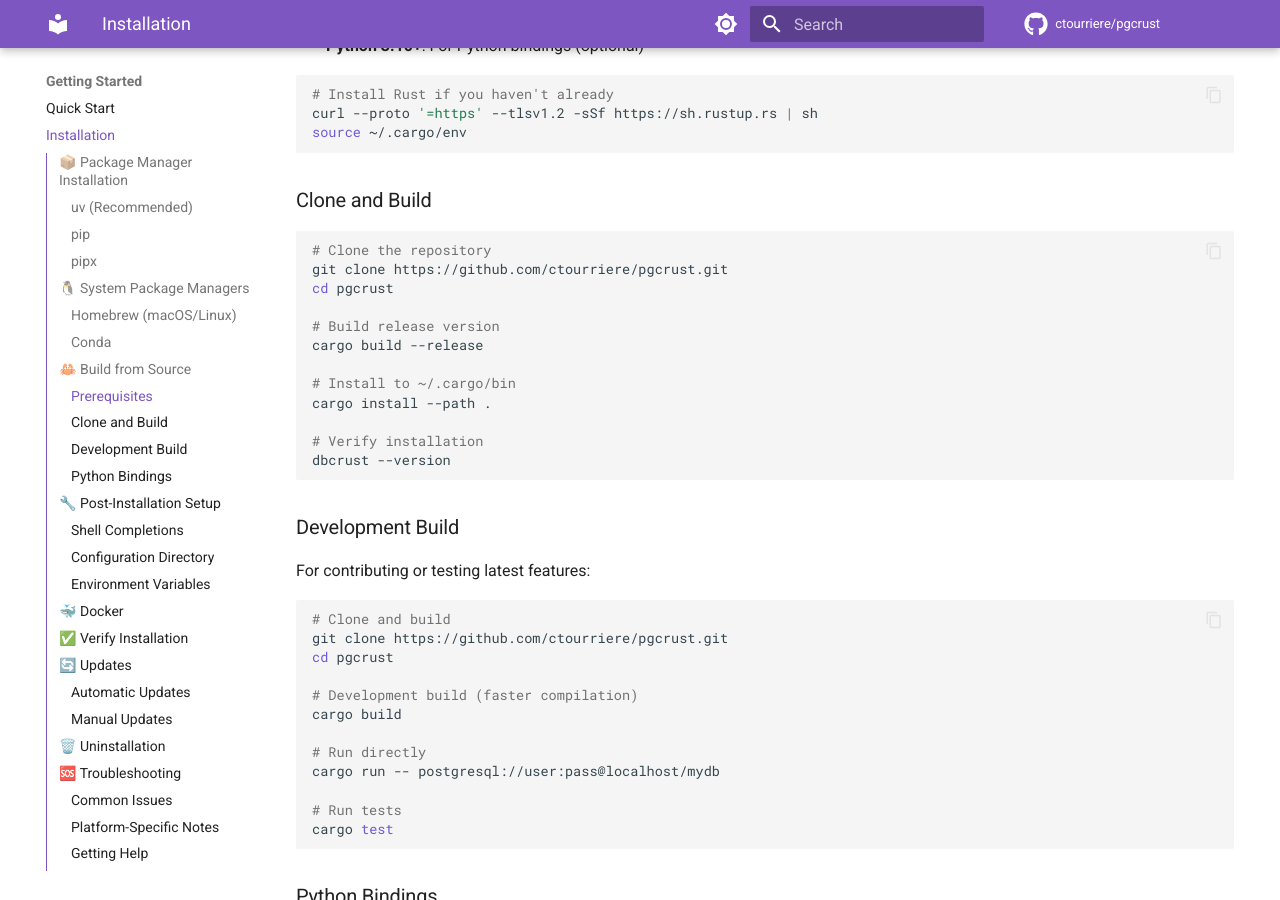
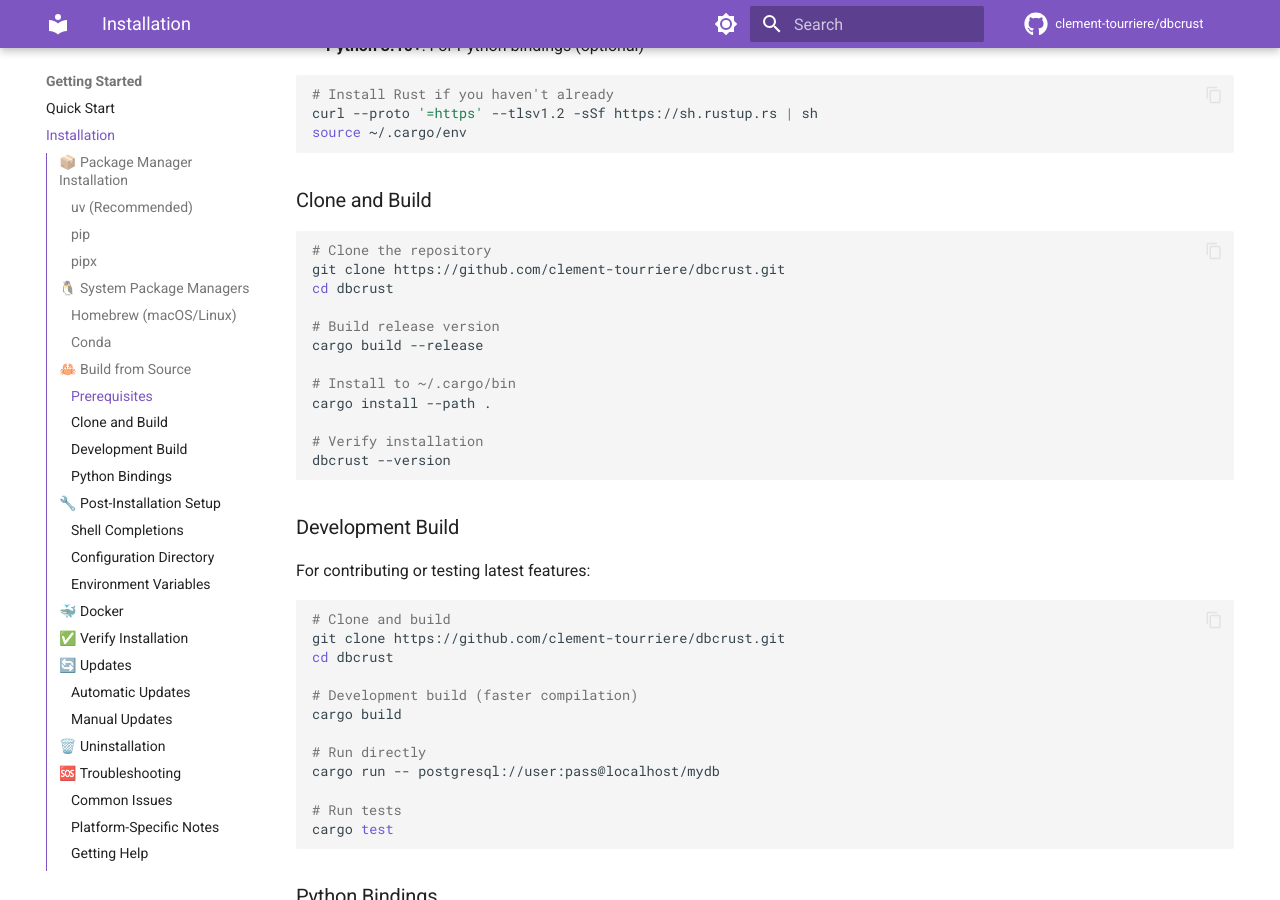
Before and after one commit to clement-tourriere/dbcrust, an MkDocs documentation site: the page built from docs/installation.md, in a window 1280 px wide and 900 px high, scrolled down 1837 px. Built offline with MkDocs 1.6.1 and Material for MkDocs 9.7.7, drawn with Linux system fonts in a browser that asks for light colours; comment, search, counter and statistics services are not loaded.

````diff
--- a/docs/installation.md
+++ b/docs/installation.md
@@ -111,8 +111,8 @@ source ~/.cargo/env
 
 ```bash
 # Clone the repository
-git clone https://github.com/ctourriere/pgcrust.git
-cd pgcrust
+git clone https://github.com/clement-tourriere/dbcrust.git
+cd dbcrust
 
 # Build release version
 cargo build --release
@@ -130,8 +130,8 @@ For contributing or testing latest features:
 
 ```bash
 # Clone and build
-git clone https://github.com/ctourriere/pgcrust.git
-cd pgcrust
+git clone https://github.com/clement-tourriere/dbcrust.git
+cd dbcrust
 
 # Development build (faster compilation)
 cargo build
@@ -385,8 +385,8 @@ rm -rf ~/.config/dbcrust
 If you encounter issues:
 
 1. Check the troubleshooting section below
-2. Search [existing issues](https://github.com/ctourriere/pgcrust/issues)
-3. Create a [new issue](https://github.com/ctourriere/pgcrust/issues/new) with:
+2. Search [existing issues](https://github.com/clement-tourriere/dbcrust/issues)
+3. Create a [new issue](https://github.com/clement-tourriere/dbcrust/issues/new) with:
    - Operating system and version
    - Installation method used
    - Full error message
--- a/mkdocs.yml
+++ b/mkdocs.yml
@@ -1,8 +1,8 @@
 site_name: DBCrust
 site_description: The modern database CLI that speaks your language — PostgreSQL, MySQL, SQLite with zero compromises
-site_url: https://ctourriere.github.io/pgcrust
-repo_url: https://github.com/ctourriere/pgcrust
-repo_name: ctourriere/pgcrust
+site_url: https://clement-tourriere.github.io/dbcrust
+repo_url: https://github.com/clement-tourriere/dbcrust
+repo_name: clement-tourriere/dbcrust
 edit_uri: edit/main/docs/
 
 theme:
@@ -47,7 +47,7 @@ theme:
 extra:
   social:
     - icon: fontawesome/brands/github
-      link: https://github.com/ctourriere/pgcrust
+      link: https://github.com/clement-tourriere/dbcrust
     - icon: fontawesome/brands/python
       link: https://pypi.org/project/dbcrust/
 
````
Also changed, not shown: README.md (+4 -4 lines), docs/index.md (+2 -2 lines), docs/quick-start.md (+2 -2 lines).
